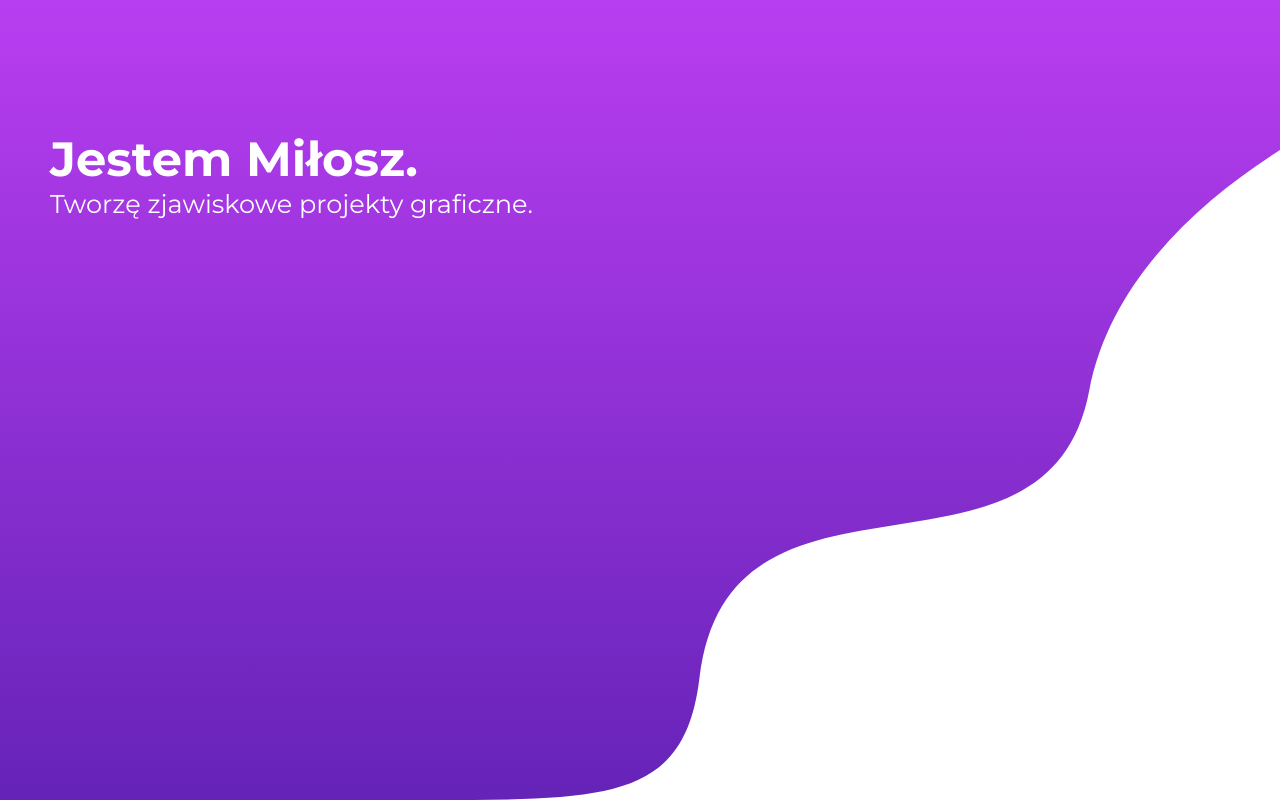
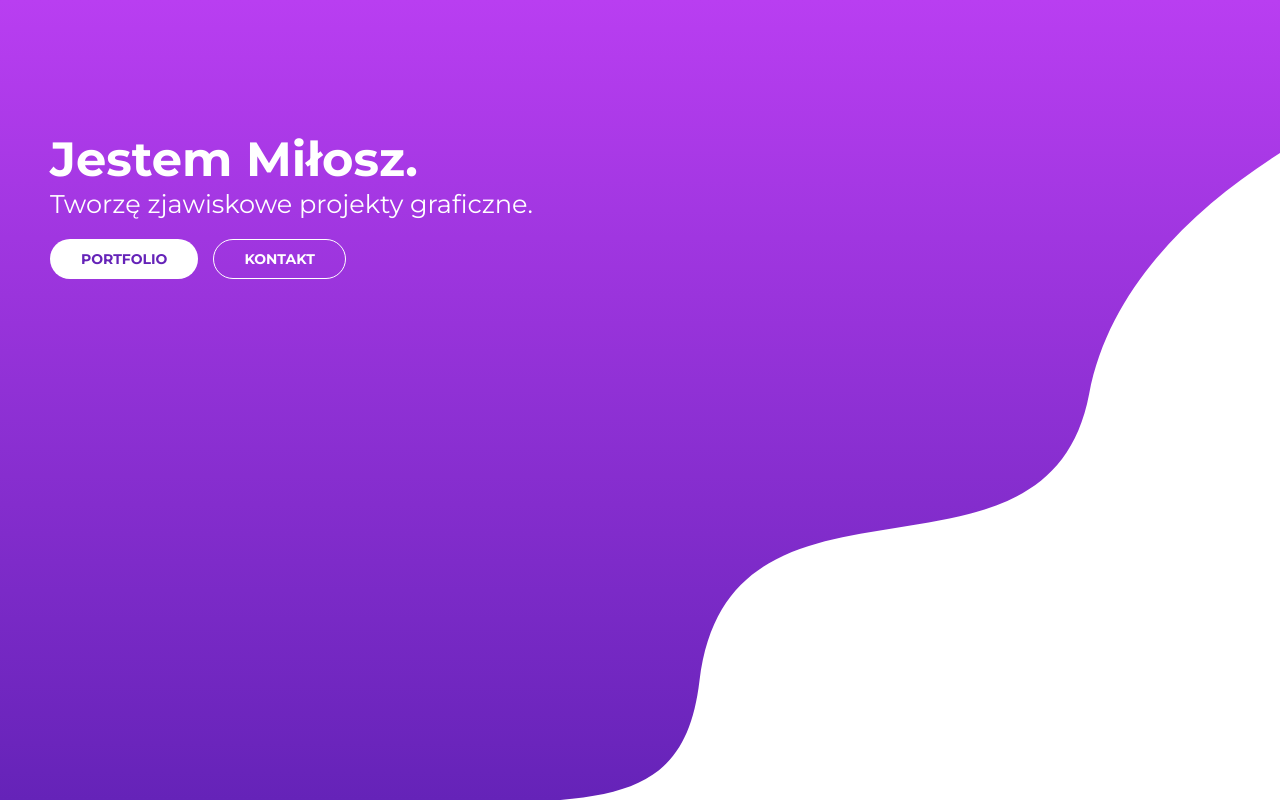
Before and after one commit to MiloszKowalski/personal-site, a React (Create React App) app: page / in a window 1280 px wide. Built offline with nearby package versions, Linux system fonts and the light colour scheme.

Commit message:
Add buttons to hero section and minor bugfixes

```diff
--- a/public/locales/en/translation.json
+++ b/public/locales/en/translation.json
@@ -9,6 +9,8 @@
     "hero": {
       "i am milosz": "I am Miłosz.",
       "i create": "I create",
+      "button1": "PORTFOLIO",
+      "button2": "CONTACT",
       "clean code": "clean code.",
       "gorgeous designs": "gorgeous designs.",
       "working atmosphere": "a nice working atmosphere.",
--- a/public/locales/pl/translation.json
+++ b/public/locales/pl/translation.json
@@ -9,6 +9,8 @@
     "hero": {
       "i am milosz": "Jestem Miłosz.",
       "i create": "Tworzę",
+      "button1": "PORTFOLIO",
+      "button2": "KONTAKT",
       "clean code": "czysty kod.",
       "gorgeous designs": "zjawiskowe projekty graficzne.",
       "working atmosphere": "przyjemną atmosferę pracy.",
--- a/src/components/TopMenu/TopMenu.scss
+++ b/src/components/TopMenu/TopMenu.scss
@@ -188,6 +188,13 @@ nav.TopMenu {
       -webkit-text-fill-color: transparent;
     }
 
+    li a {
+      @media (max-width: 1024px) {
+        color: var(--main-light);
+        -webkit-text-fill-color: var(--main-light);
+      }
+    }
+
     li {
       background-size: 300% 300%;
       background-position: top;
@@ -200,6 +207,10 @@ nav.TopMenu {
       a::after, a.active::after {
         background: linear-gradient(45deg, var(--gradient-start), var(--gradient-end));
         background-attachment: fixed;
+
+        @media (max-width: 1024px) {
+          background: #fff;
+        }
       }
 
       &:hover {
--- a/src/index.tsx
+++ b/src/index.tsx
@@ -2,7 +2,6 @@ import React, { Suspense } from 'react';
 import ReactDOM from 'react-dom';
 import './index.css';
 import App from './App';
-
 import './i18n';
 
 ReactDOM.render(
--- a/src/views/Home/Home.scss
+++ b/src/views/Home/Home.scss
@@ -1,38 +1,103 @@
 @import 'styles/color-palette';
 @import 'styles/breakpoints';
+
+* {
+  box-sizing: border-box;
+}
 
 .hero {
   background: var(--standard-gradient);
   height: 100vh;
   position: relative;
-  padding: 50px;
+  padding: 30px;
+
+  @media (min-width: 1024px) {
+    padding: 50px;
+  }
 }
 
 .hero img {
   position: absolute;
-  bottom: 0;
+  bottom: -3px;
   right: 0;
   width: 100%;
-  height: 100%;
+  height: 80%;
   pointer-events: none;
 
-  @media (max-width: 480px) {
-    height: 80%;
+  @media (min-width: 480px) {
+    height: 100%;
+  }
+}
+
+.action-wrapper {
+  position: relative;
+  top: 10vh;
+  text-align: center;
+
+  @media (min-width: 1024px), (orientation: landscape) {
+    text-align: left;
   }
 }
 
 .hero h1, h2 {
   color: #fff;
   margin: 0;
-  position: relative;
-  top: 10vh;
 }
 
 .hero h1 {
-  font-size: 3rem;
+  font-size: 2.4rem;
+  @media (min-width: 480px) {
+    font-size: 3rem;
+  }
 }
 
 .hero h2 {
-  font-size: 1.6rem;
+  margin: 0 auto;
+  font-size: 1.2rem;
+  @media (min-width: 1024px), (orientation: landscape) {
+    height: auto;
+  }
+
+  @media (min-width: 1024px) {
+    font-size: 1.6rem;
+  }
   font-weight: normal;
+  height: 4ch;
 }
+
+a {
+  padding: 0;
+  margin: 0;
+  text-decoration: none;
+}
+
+.button {
+  display: inline-block;
+  border-radius: 1000px;
+  cursor: pointer;
+  font-weight: bold;
+  color: var(--gradient-end);
+  background-color: #fff;
+  border: 1px solid transparent;
+  transition: transform 0.25s;
+  padding: 10px 25px;
+  margin: 10px 5px;
+  font-size: 0.8em;
+
+  @media (min-width: 1024px), (orientation: landscape) {
+    padding: 10px 30px;
+    margin: 20px 0;
+    margin-right: 15px;
+    font-size: 14px;
+  }
+
+  &.alt {
+    background-color: transparent;
+    color: #fff;
+    border: 1px solid #fff;
+  }
+
+  &:hover {
+    transform: scale(1.1);
+  }
+}
--- a/src/views/Home/Home.tsx
+++ b/src/views/Home/Home.tsx
@@ -1,5 +1,6 @@
 import React from 'react';
 import { useTranslation } from 'react-i18next';
+import { Link } from 'react-router-dom';
 import Typical from 'react-typical';
 import heroMobile from './svg/Hero-mobile.svg';
 import heroDesktop from './svg/Hero-desktop.svg';
@@ -12,6 +13,7 @@ const Home: React.FC = () => {
   return (
     <div className="view-wrapper">
       <section className="hero">
+        <div className="action-wrapper">
           <h1>{ t('homepage.hero.i am milosz')}</h1>
           <h2>{ t('homepage.hero.i create') + ' '}
           <Typical
@@ -23,6 +25,9 @@ const Home: React.FC = () => {
             wrapper="span"
           />
           </h2>
+          <Link to="/portfolio"><div className="button">{ t('homepage.hero.button1') }</div></Link>
+          <Link to="/contact"><div className="button alt">{ t('homepage.hero.button2') }</div></Link>
+        </div>
         <picture>
           <source srcSet={`${heroMobile} 1x`} media="(max-width: 768px)" />
           <img srcSet={`${heroDesktop} 2x`} alt="background" />
```
Lines whose indentation alone changed are shown as unchanged.
